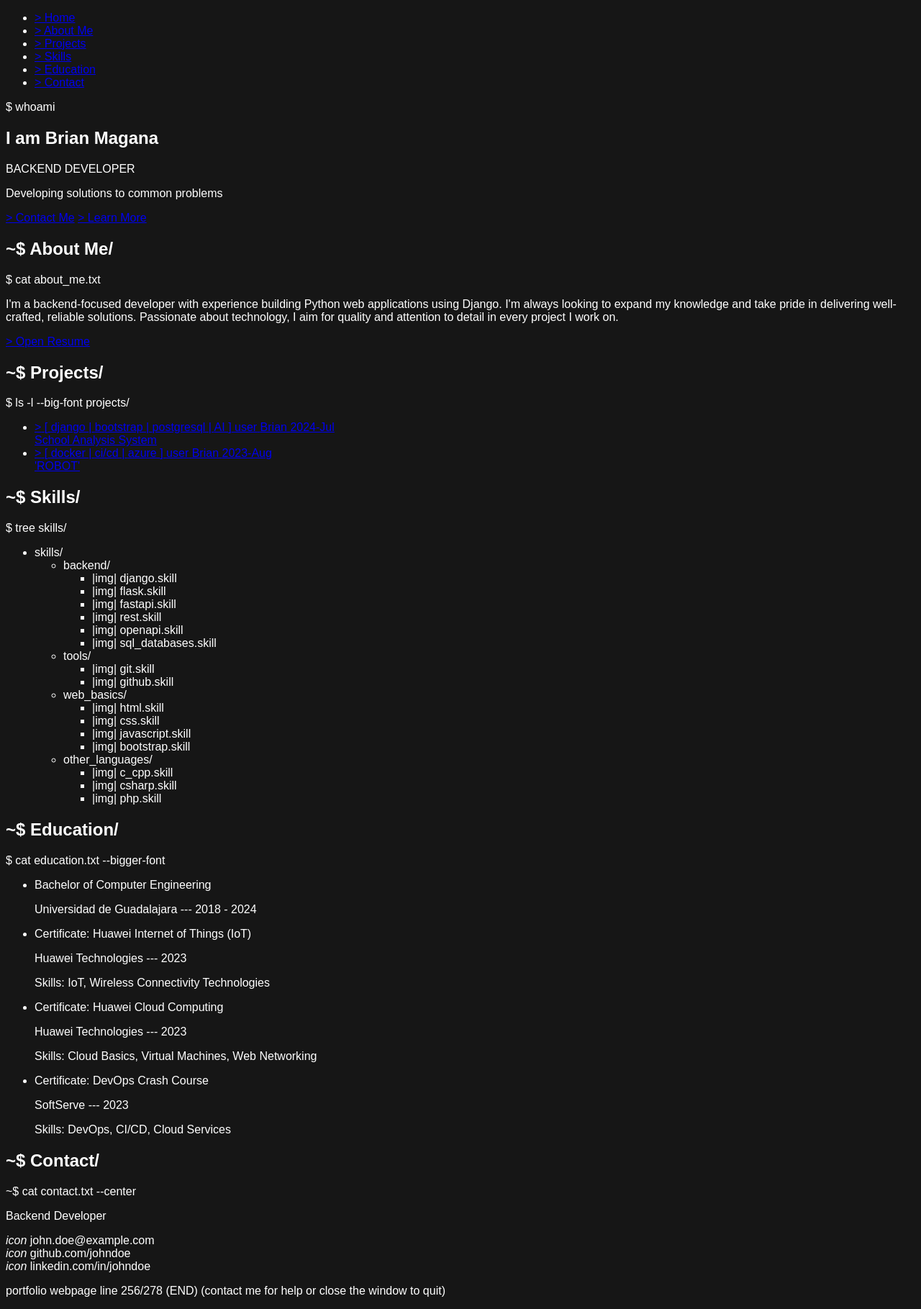
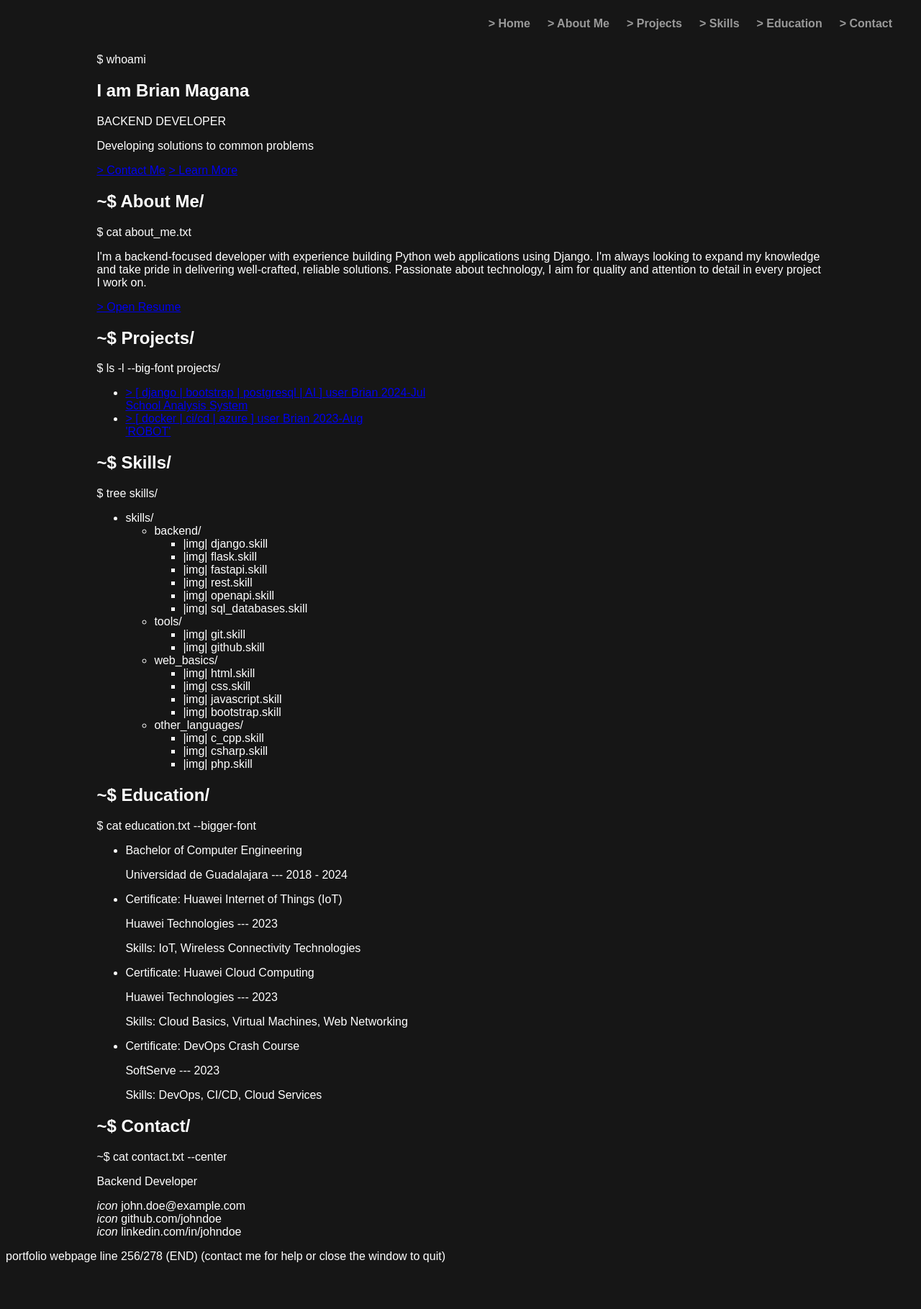
Before and after one commit to BrialexMaga/portfolio, a Flask app: page / in a window 1280 px wide. Shown: the whole page at 72% size. After the commit the page ends 1754 px from the top, so only its background shows below. Run offline with Flask 3, Linux system fonts and the light colour scheme; some web fonts are replaced.

Commit message:
Add style to navbar

```diff
--- a/static/css/style.css
+++ b/static/css/style.css
@@ -18,6 +18,36 @@ html {
     box-sizing: inherit;
 }
 
-body {
-    padding: 0;
+.content {
+    padding: 0 10%;
 }
+
+.navbar {
+    list-style: none;
+    display: flex;
+    gap: 1.5rem;
+    justify-content: flex-end;
+    padding: 1rem 2rem;
+    margin: 0;
+}
+
+.navbar ul {
+    flex-wrap: nowrap;
+    overflow-x: auto;
+}
+
+.simple-link {
+    text-decoration: none;
+    color: hsl(0 0 60%);
+    font-weight: bold;
+
+    transition: color 0.3s ease;
+}
+
+.simple-link:hover {
+    color: hsl(0 0 80%);
+}
+
+.simple-link:active {
+    color: hsl(0 0 100%);
+}
--- a/templates/index.html
+++ b/templates/index.html
@@ -12,17 +12,20 @@
     <title>Portfolio</title>
 </head>
 <body>
-    <nav>
-    <ul>
-        <li><a href="#">> Home</a></li>
-        <li><a href="#about-me">> About Me</a></li>
-        <li><a href="#projects">> Projects</a></li>
-        <li><a href="#skills">> Skills</a></li>
-        <li><a href="#education">> Education</a></li>
-        <li><a href="#contact">> Contact</a></li>
-    </ul>
-    </nav>
+    <header>
+        <nav>
+        <ul class="navbar">
+            <li><a class="simple-link" href="#">> Home</a></li>
+            <li><a class="simple-link" href="#about-me">> About Me</a></li>
+            <li><a class="simple-link" href="#projects">> Projects</a></li>
+            <li><a class="simple-link" href="#skills">> Skills</a></li>
+            <li><a class="simple-link" href="#education">> Education</a></li>
+            <li><a class="simple-link" href="#contact">> Contact</a></li>
+        </ul>
+        </nav>
+    </header>
 
+    <main class="content">
     <section id="hero">
         <p class="code">$ whoami</p>
         <h1>I am Brian Magana</h1>
@@ -121,6 +124,7 @@
             </div>
         </div>
     </section>
+    </main>
 
     <footer>
         <p>portfolio webpage line 256/278 (END) (contact me for help or close the window to quit)</p>
```
